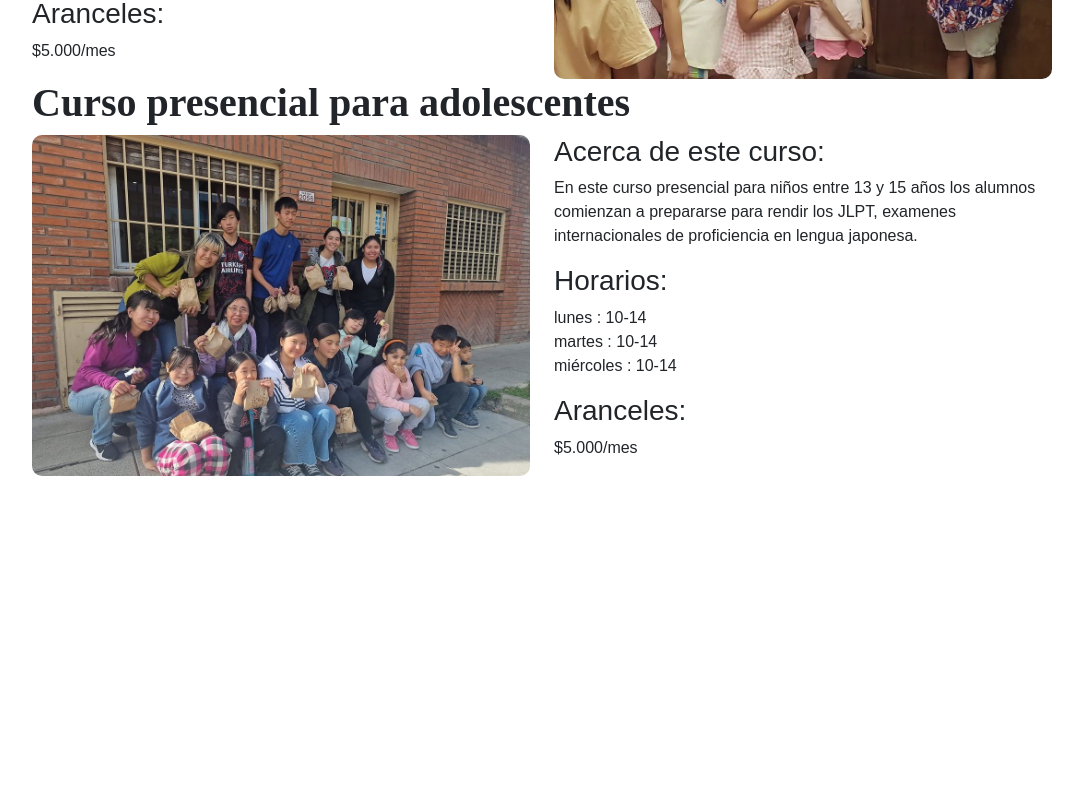
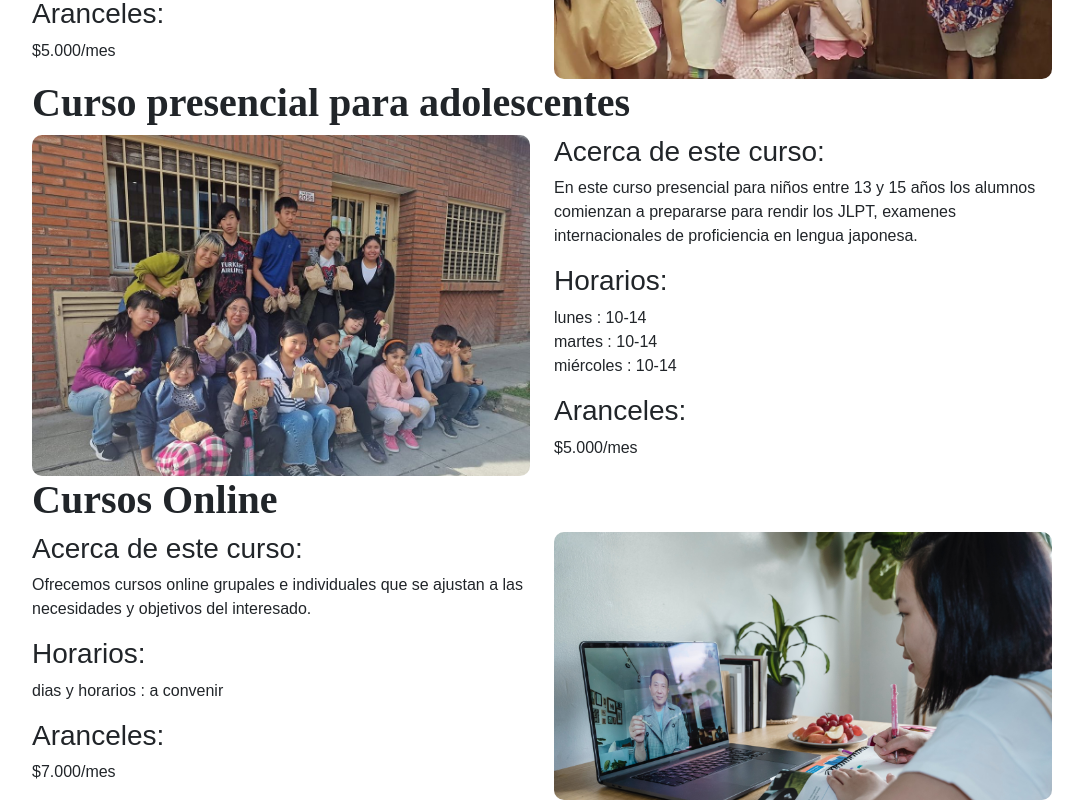
Before and after one commit to maiarakaki/ACAJA, a React (Vite) app: page /courses in a window 1280 px wide. Shown: the part 558-1358 px from the top of the page, without its empty margins (74-1157 px from the left). Before the commit the page ends 1034 px from the top, so only its background shows below. Built offline with nearby package versions, Linux system fonts and the light colour scheme; a web font is replaced by a local one.

Commit message:
added online course section

```diff
--- a/src/pages/Courses/Courses.jsx
+++ b/src/pages/Courses/Courses.jsx
@@ -5,6 +5,7 @@ import img from "../../images/pexels-kanji.jpg";
 import CourseContent from "../../components/Courses/CourseContent";
 import childrenCourseImg from "../../images/aula.jpeg";
 import teenCourseImg from "../../images/adolescentes-grupo.jpeg"
+import onlineCourseImg from "../../images/pexels-annushka-ahuja-8055848.jpg"
 
 export default function Courses(){
     const childrenContent={
@@ -35,6 +36,18 @@ export default function Courses(){
         invertOrder:true
     };
 
+    const onlineContent={
+        id:"online-course",
+        title:"Cursos Online",
+        description:"Ofrecemos cursos online grupales e individuales que se ajustan a las necesidades y objetivos del interesado.",
+        schedule:[
+            {day: "dias y horarios", time:"a convenir"}
+        ],
+        pricing:"$7.000/mes",
+        background:onlineCourseImg,
+        invertOrder:false
+    };
+
     const bannerElements={
         title:"Nuestros Cursos",
         abstract:"Ofrecemos cursos para todas las edades y niveles",
@@ -47,6 +60,7 @@ export default function Courses(){
             <TopBanner bannerElements={bannerElements} />
             <CourseContent contentData={childrenContent}/>
             <CourseContent contentData={teenContent}/>
+            <CourseContent contentData={onlineContent}/>
         </>
     );
 }
```
